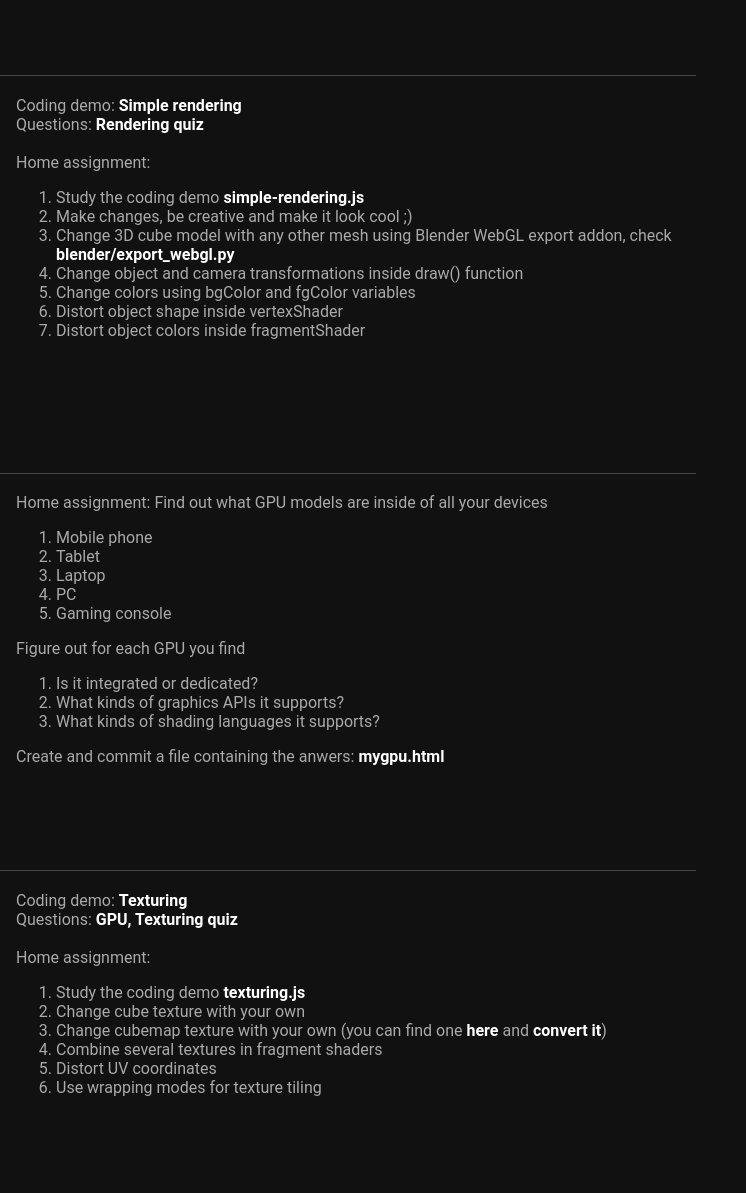
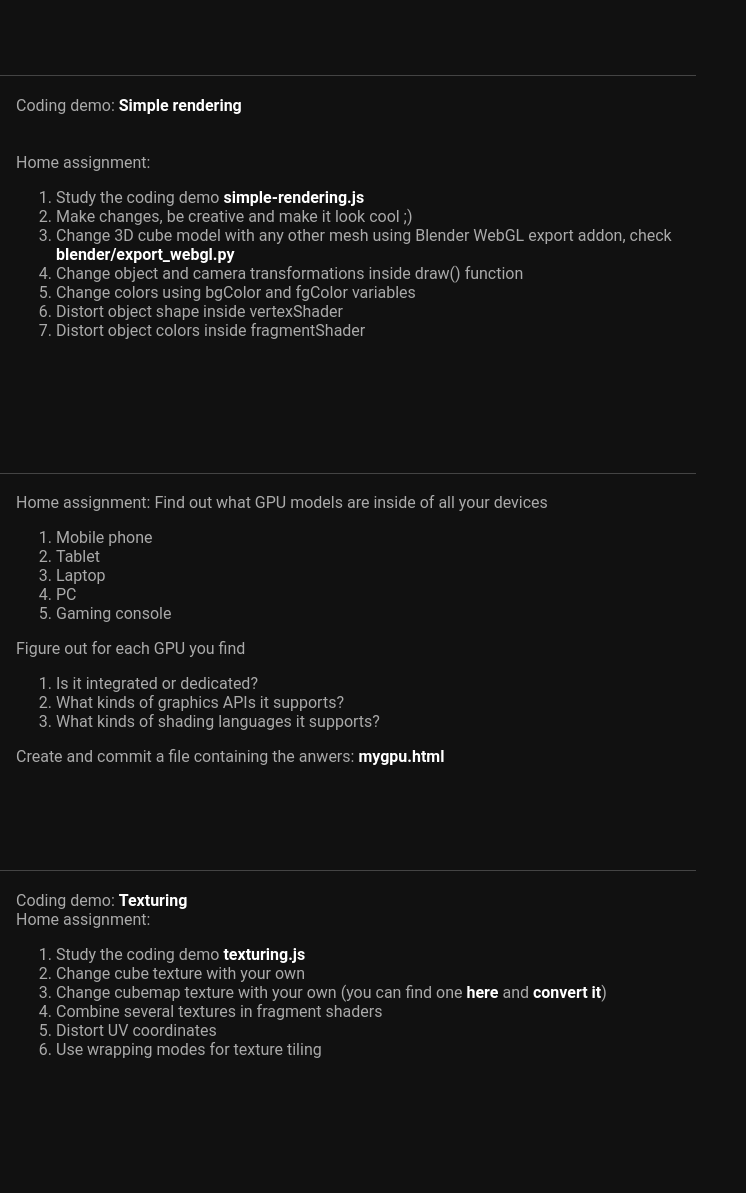
Before and after one commit to tkrivobokova/game-graphics-course-2023, a website: page index.html in a window 1280 px wide. Shown: the part 481-1674 px from the top of the page, 534-1280 px from the left. Drawn offline with Linux system fonts and the light colour scheme.

Commit message:
removed quiz questions

```diff
--- a/index.html
+++ b/index.html
@@ -94,7 +94,6 @@
                     </div>
                     <div class="desc">
                         Coding demo: <a href="./demos/index.html?./simple-rendering.js">Simple rendering</a><br>
-                        Questions: <a href="https://presenter.ahaslides.com/share/rendering-quiz-1668444098303-llct58xi3h" target="_blank">Rendering quiz</a>
                         <br><br>
                         Home assignment:
                         <ol>
@@ -146,7 +145,6 @@
                     </div>
                     <div class="desc">
                         Coding demo: <a href="./demos/index.html?./texturing.js">Texturing</a><br>
-                        Questions: <a href="https://create.kahoot.it/share/gpu-texturing/1da49f06-f4f9-4412-be68-a65de97b5731" target="_blank">GPU, Texturing quiz</a><br><br>
                         Home assignment:
                         <ol>
                             <li>Study the coding demo <a href="https://github.com/taphos/game-graphics-course-2022/blob/main/demos/texturing.js">texturing.js</a></li>
```
